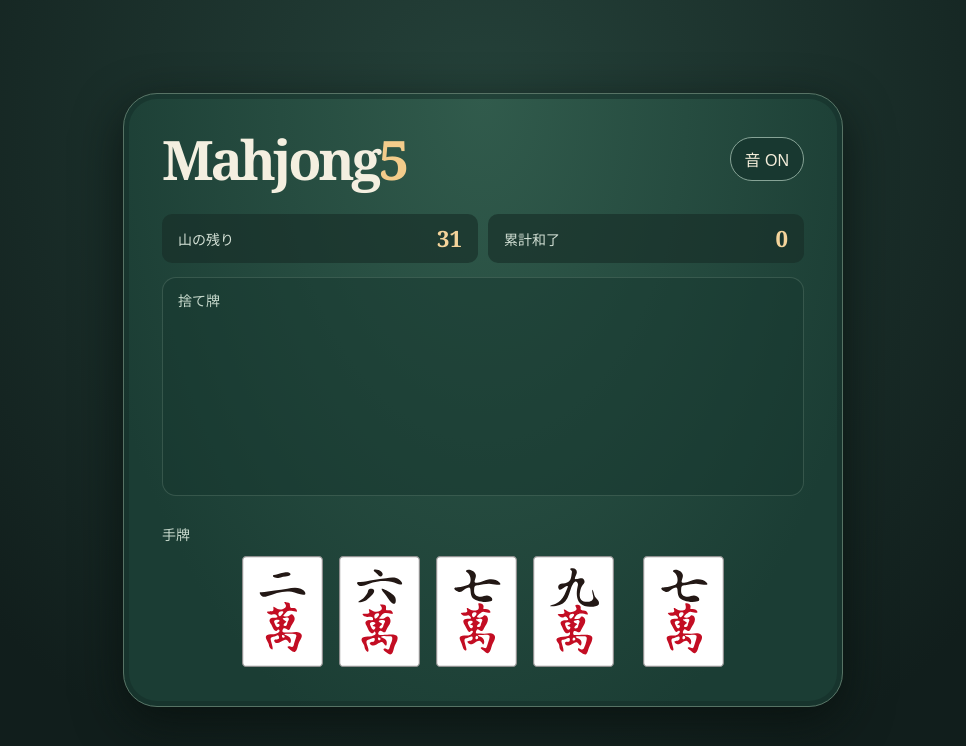
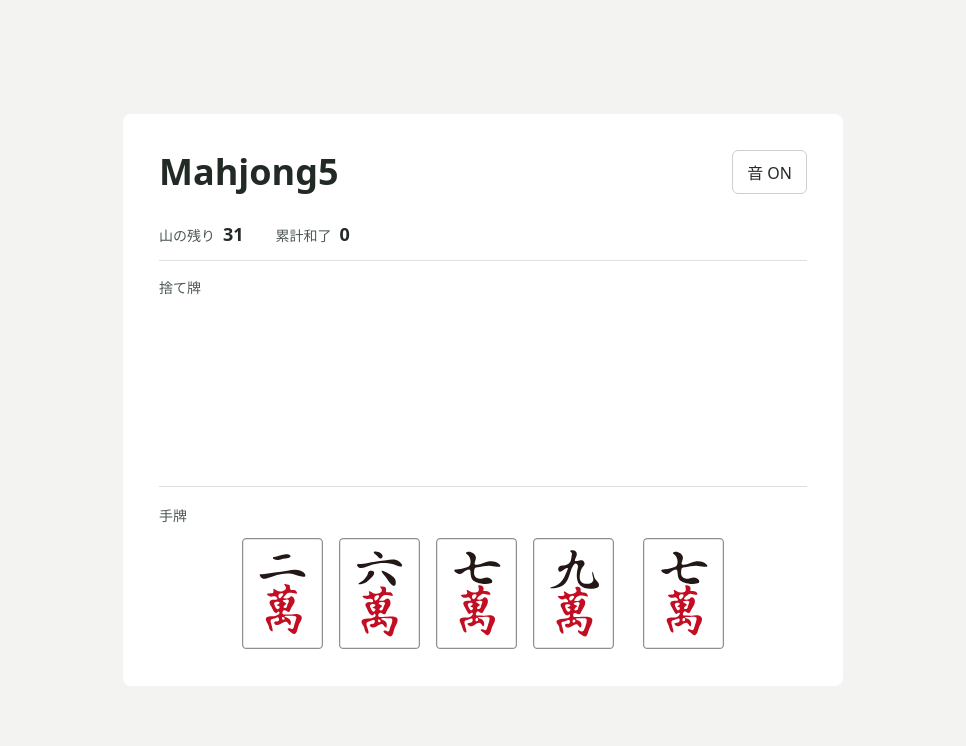
Before and after one commit to akiplaylab/mahjong5, a website built with Vite: page index.html in a window 1280 px wide. Shown: the whole page, without its empty margins (157-1123 px from the left). Built offline with nearby package versions, Linux system fonts and the light colour scheme.

Commit message:
Simplify the Mahjong5 game screen

```diff
--- a/index.html
+++ b/index.html
@@ -3,13 +3,13 @@
 <head>
   <meta charset="UTF-8">
   <meta name="viewport" content="width=device-width, initial-scale=1">
-  <meta name="theme-color" content="#142421">
+  <meta name="theme-color" content="#f3f4f2">
   <title>Mahjong5</title>
 </head>
 <body>
   <main class="table">
     <header class="top">
-      <h1>Mahjong<span>5</span></h1>
+      <h1>Mahjong5</h1>
       <button id="sound" class="sound" type="button" aria-pressed="true">音 ON</button>
     </header>
 
--- a/src/style.css
+++ b/src/style.css
@@ -1,8 +1,8 @@
 :root {
-  color-scheme: dark;
-  font-family: "Yu Gothic UI", "Hiragino Kaku Gothic ProN", Meiryo, sans-serif;
-  background: #142421;
-  color: #f4efe0;
+  color-scheme: light;
+  font-family: system-ui, "Yu Gothic UI", Meiryo, sans-serif;
+  background: #f3f4f2;
+  color: #222a25;
   font-synthesis: none;
 }
 * { box-sizing: border-box; }
@@ -12,18 +12,15 @@ body {
   display: grid;
   place-items: center;
   padding: clamp(12px, 4vw, 40px);
-  background: radial-gradient(ellipse at 50% 15%, #25423a, #111e1c 75%);
 }
 button { font: inherit; cursor: pointer; touch-action: manipulation; }
-button:focus-visible { outline: 3px solid #f4cb87; outline-offset: 4px; }
+button:focus-visible { outline: 3px solid #23704d; outline-offset: 2px; }
 [hidden] { display: none !important; }
 .table {
   width: min(100%, 720px);
-  padding: clamp(16px, 4vw, 38px);
-  background: radial-gradient(ellipse at top, #315b4c, #1b3d34 80%);
-  border: 1px solid #577365;
-  border-radius: clamp(20px, 5vw, 34px);
-  box-shadow: 0 16px 48px #070f0dcc, inset 0 0 0 5px #152f288c;
+  padding: clamp(12px, 4vw, 36px);
+  background: #fff;
+  border-radius: 8px;
 }
 .top, .player-head {
   display: flex;
@@ -33,51 +30,48 @@ button:focus-visible { outline: 3px solid #f4cb87; outline-offset: 4px; }
 }
 h1 {
   margin: 0;
-  font: 700 clamp(2rem, 7vw, 3.4rem)/1 Georgia, serif;
-  letter-spacing: -.06em;
+  font-size: clamp(1.5rem, 5vw, 2.25rem);
+  line-height: 1.15;
 }
-h1 span { color: #f3cc8b; }
-h2 { margin: 0; font-size: .875rem; font-weight: 650; color: #c7d9cc; }
+h2 { margin: 0; font-size: .875rem; font-weight: 650; color: #4e5952; }
 .sound {
   min-height: 44px;
   padding: 0 14px;
-  border-radius: 999px;
-  border: 1px solid #86a396;
-  background: #183830;
-  color: #f5eedb;
+  border-radius: 6px;
+  border: 1px solid #cbd2cd;
+  background: #fff;
+  color: inherit;
   white-space: nowrap;
 }
 .stats {
-  display: grid;
-  grid-template-columns: 1fr 1fr;
-  margin: clamp(16px, 4vw, 28px) 0 14px;
-  gap: 10px;
+  display: flex;
+  flex-wrap: wrap;
+  margin: clamp(16px, 4vw, 28px) 0 0;
+  padding-bottom: 14px;
+  gap: 6px clamp(16px, 5vw, 32px);
+  border-bottom: 1px solid #dce1dd;
 }
 .stats > div {
   display: flex;
-  align-items: center;
-  justify-content: space-between;
-  gap: 6px;
-  padding: 9px clamp(8px, 3vw, 16px);
-  background: #172e28a8;
-  border-radius: 10px;
-  color: #d3e0d5;
+  align-items: baseline;
+  gap: 8px;
+  color: #4e5952;
   font-size: .875rem;
 }
-.stats strong { color: #f4d49b; font: 700 1.4rem Georgia, serif; }
+.stats strong { color: #222a25; font-size: 1.125rem; font-variant-numeric: tabular-nums; }
 .tray {
-  border: 1px solid #73918255;
-  border-radius: 14px;
-  background: #17372e80;
-  padding: 12px clamp(8px, 2vw, 15px);
+  padding: 16px 0;
+  border-bottom: 1px solid #dce1dd;
 }
 .discards {
   display: grid;
-  grid-template-columns: repeat(11, minmax(0, 1fr));
-  grid-template-rows: repeat(3, 51px);
+  grid-template-columns: repeat(11, minmax(0, 38px));
+  grid-template-rows: repeat(3, auto);
   grid-auto-rows: auto;
+  min-height: 163px;
   gap: 5px;
   margin-top: 10px;
+  align-content: start;
 }
 .tile {
   aspect-ratio: .75;
@@ -86,18 +80,18 @@ h2 { margin: 0; font-size: .875rem; font-weight: 650; color: #c7d9cc; }
   justify-content: center;
   min-width: 0;
   padding: 0;
-  border-radius: .22em;
+  border-radius: 6px;
   border: 1px solid transparent;
   background: transparent;
-  font-size: clamp(1.15rem, 5.7vw, 2.45rem);
   user-select: none;
 }
 .tile img { width: 100%; height: 100%; object-fit: contain; }
-.discards .tile { align-self: start; width: 100%; max-width: 38px; max-height: 100%; font-size: clamp(.74rem, 2.7vw, 1rem); }
+.discards .tile { align-self: start; width: 100%; }
 
-.player { position: relative; margin-top: 15px; padding: 10px 0 0; }
+.player { position: relative; padding-top: 16px; }
 .player-head { min-height: 25px; margin-bottom: 9px; }
-#status { margin: 0; font-weight: 750; color: #fadb9f; }
+#status { margin: 0; font-weight: 750; }
+.won #status { color: #236342; }
 .hand {
   display: flex;
   justify-content: center;
@@ -105,7 +99,7 @@ h2 { margin: 0; font-size: .875rem; font-weight: 650; color: #c7d9cc; }
   position: relative;
   isolation: isolate;
 }
-.hand .tile { width: min(17%, 85px); flex-shrink: 0; }
+.hand .tile { width: min(17%, 85px); min-height: 44px; flex-shrink: 0; }
 .hand button { transition: filter 130ms, translate 130ms; }
 @media (hover: hover) {
   .hand button:hover { translate: 0 -5px; filter: brightness(1.09); }
@@ -146,13 +140,13 @@ h2 { margin: 0; font-size: .875rem; font-weight: 650; color: #c7d9cc; }
   min-height: 44px;
   margin: 14px auto 0;
   padding: 0 26px;
-  border: 1px solid #ffe1a9;
-  border-radius: 999px;
-  background: #f2cc86;
-  color: #273025;
+  border: 1px solid #236342;
+  border-radius: 6px;
+  background: #236342;
+  color: #fff;
   font-weight: 750;
 }
-.again:hover { background: #ffe1a9; }
+.again:hover { background: #194c32; }
 .flight { position: fixed; z-index: 5; pointer-events: none; transform-origin: top left; }
 @keyframes arrive {
   from { opacity: .25; translate: 13px -12px; }
@@ -170,7 +164,11 @@ h2 { margin: 0; font-size: .875rem; font-weight: 650; color: #c7d9cc; }
   to { opacity: 0; transform: scale(1.15); }
 }
 @media (max-width: 520px) {
-  .discards { grid-template-columns: repeat(8, minmax(0, 1fr)); grid-template-rows: repeat(4, 44px); }
+  .discards {
+    grid-template-columns: repeat(8, minmax(0, 33px));
+    grid-template-rows: repeat(4, auto);
+    min-height: 191px;
+  }
 }
 @media (prefers-reduced-motion: reduce) {
   .tile, .hand button { transition: none; }
```
